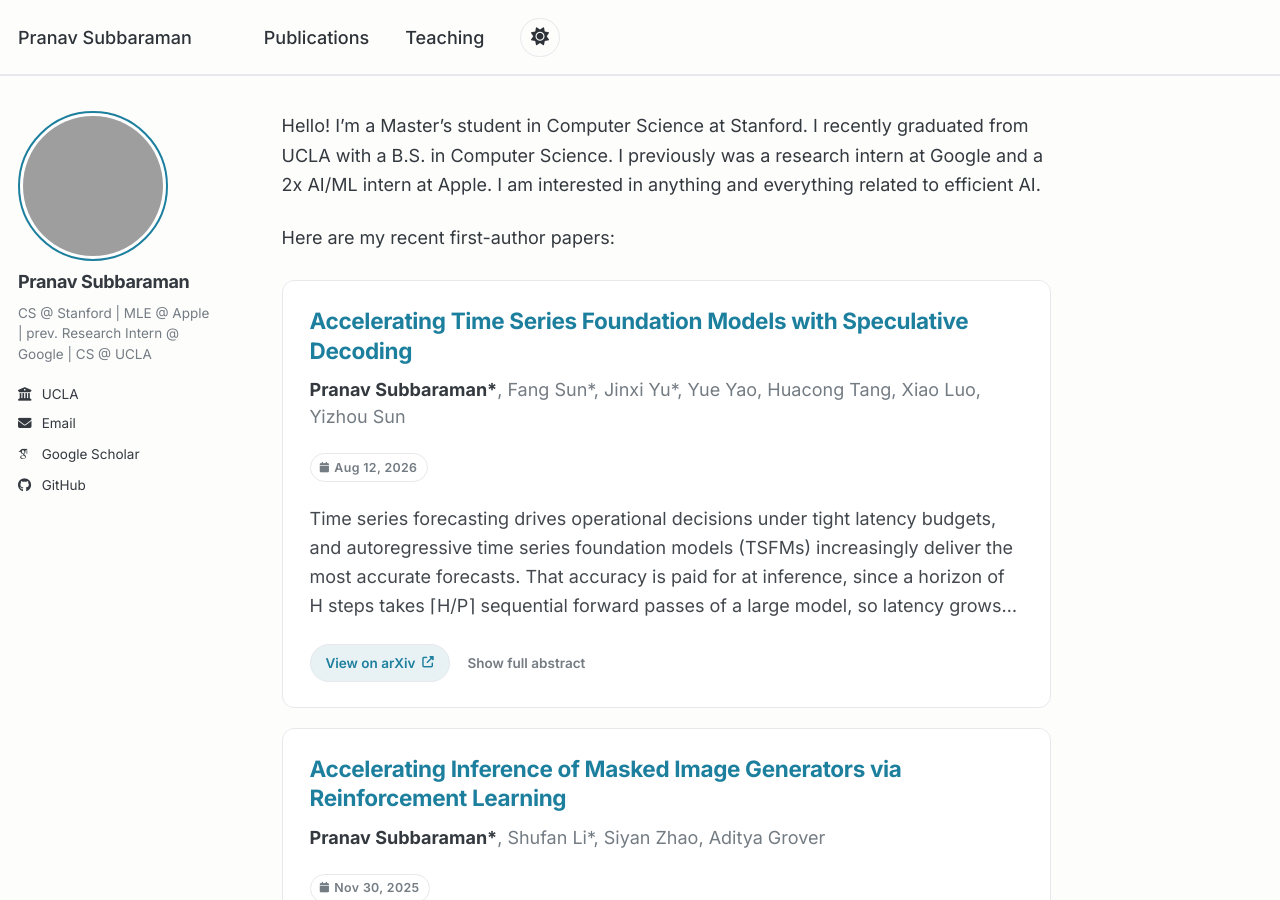
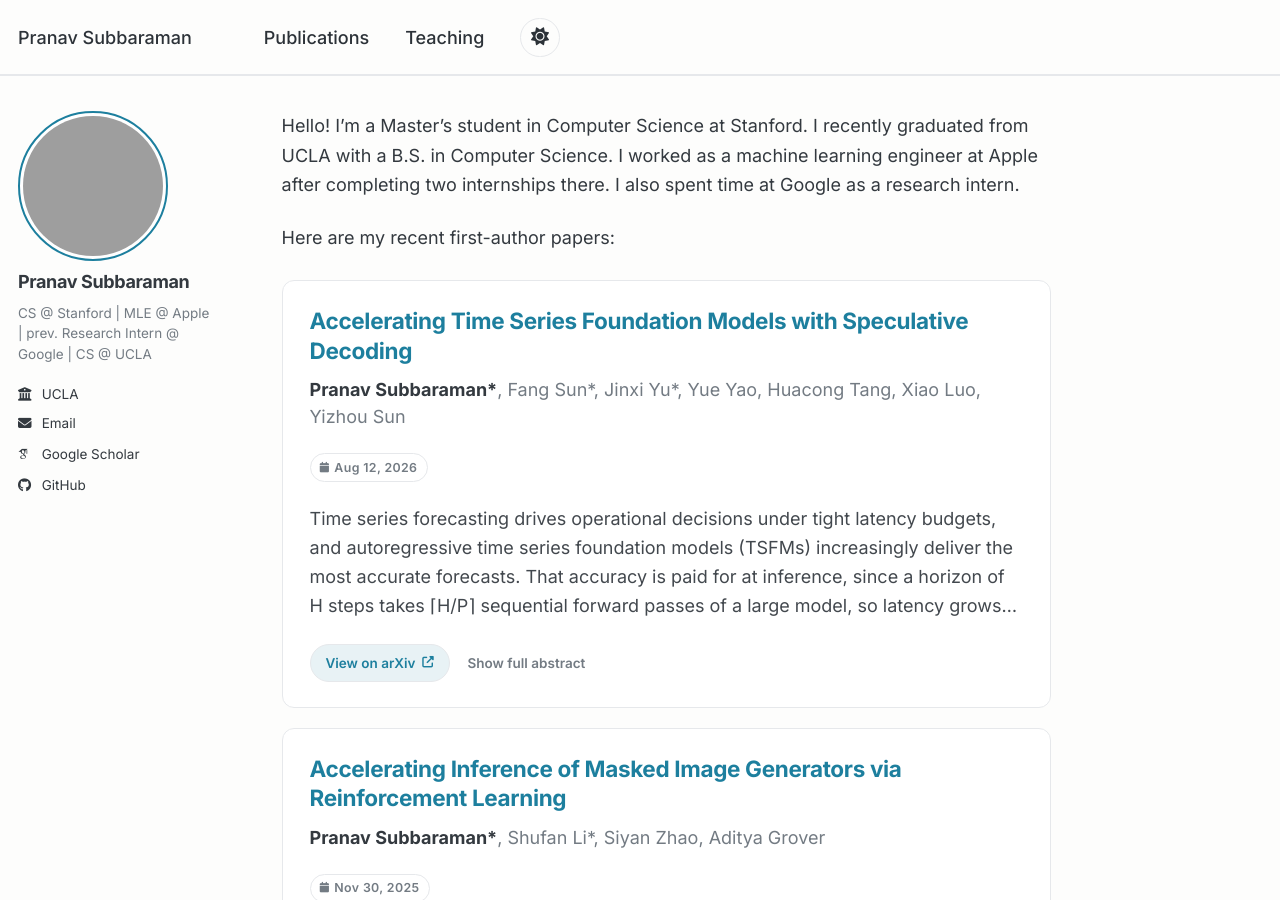
Before and after one commit to PranavSubbaraman/pranavsubbaraman.github.io, a Jekyll site: the page built from _pages/about.md, in a window 1280 px wide and 900 px high. Built offline with Jekyll 4.4.1, drawn with Linux system fonts in a browser that asks for light colours; some web fonts are replaced; a script bundle is joined from its source files by our own code; library files that are not in the unit come from our copies.

Commit message:
Update about.md

```diff
--- a/_pages/about.md
+++ b/_pages/about.md
@@ -10,7 +10,7 @@ redirect_from:
 
 {% include base_path %}
 
-Hello! I'm a Master's student in Computer Science at Stanford. I recently graduated from UCLA with a B.S. in Computer Science. I previously was a research intern at Google and a 2x AI/ML intern at Apple. I am interested in anything and everything related to efficient AI.
+Hello! I'm a Master's student in Computer Science at Stanford. I recently graduated from UCLA with a B.S. in Computer Science. I worked as a machine learning engineer at Apple after completing two internships there. I also spent time at Google as a research intern.
 
 Here are my recent first-author papers:
 
```
